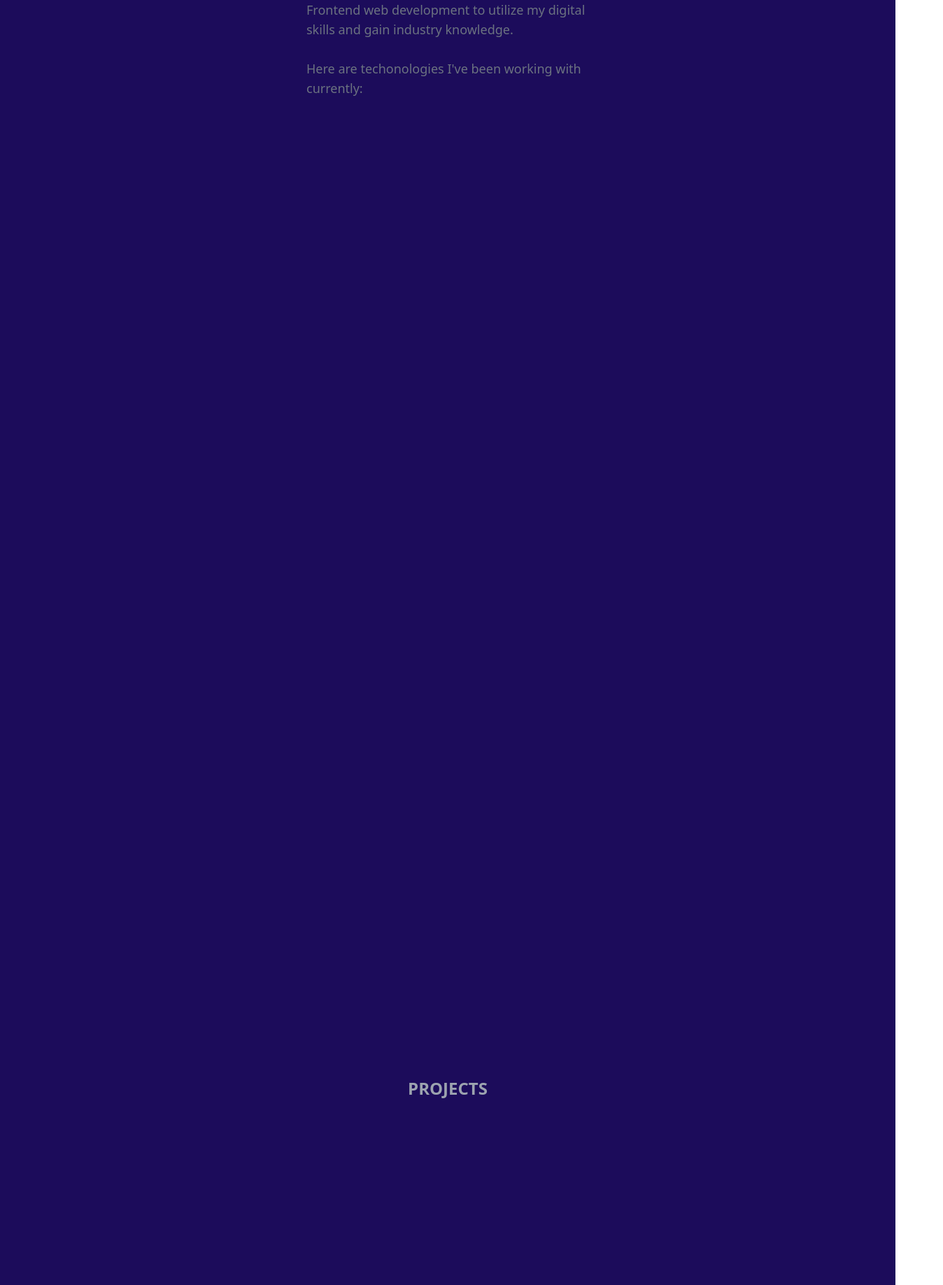
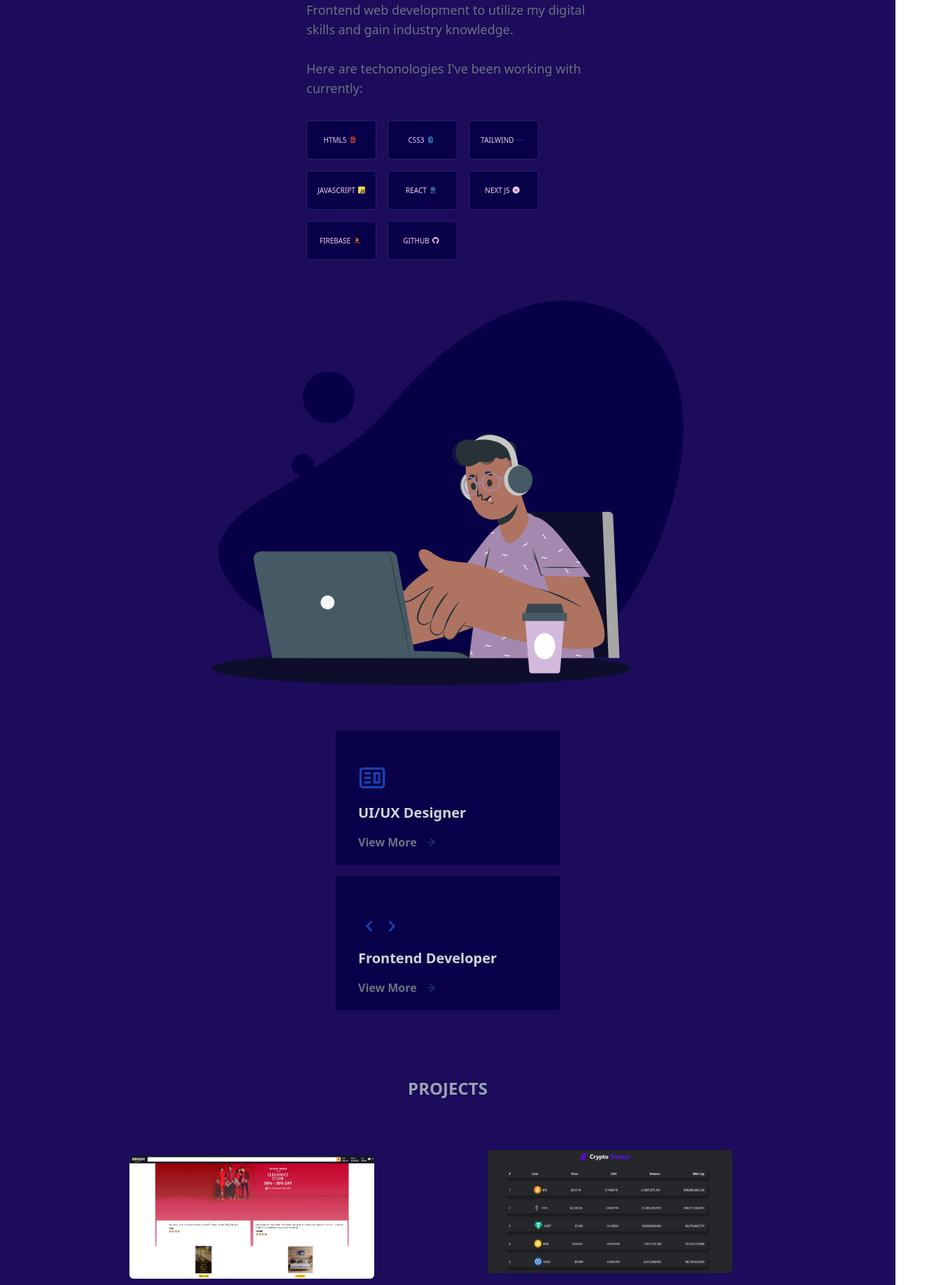
Before and after one commit to SUM-X-0604/my_portfolio, a React (Create React App) app: page / in a window 1280 px wide. Shown: the part 960-2797 px from the top of the page at 70% size, 1348 px wide, since content can reach past the window. Built offline with nearby package versions, Linux system fonts and the light colour scheme.

Commit message:
new animation

```diff
--- a/package.json
+++ b/package.json
@@ -13,6 +13,7 @@
     "react": "^18.1.0",
     "react-dom": "^18.1.0",
     "react-icons": "^4.3.1",
+    "react-reveal": "^1.2.2",
     "react-router-dom": "^6.3.0",
     "react-scripts": "5.0.1",
     "react-typed": "^1.2.0",
--- a/src/App.js
+++ b/src/App.js
@@ -8,8 +8,8 @@ import Offer from "./components/Offer";
 import Projects from "./components/Projects";
 import Services from "./components/Services";
 import Loader from "./components/Loader";
-import AOS from 'aos';
-import 'aos/dist/aos.css';
+// import AOS from 'aos';
+// import 'aos/dist/aos.css';
 
 
 function App() {
@@ -23,9 +23,9 @@ function App() {
     }, 1000);
   }, []);
 
-  useEffect(() => {
-    AOS.init();
-  }, [])
+  // useEffect(() => {
+  //   AOS.init();
+  // }, []);
 
   return (
     <>
@@ -35,7 +35,7 @@ function App() {
             <Loader />
           </div>
           :
-          <div className="bg-[#1C0C5B]">
+          <div className="bg-[#1C0C5B] w-[100%]">
             <NavBar />
             <Header />
             <About />
--- a/src/components/About.js
+++ b/src/components/About.js
@@ -4,7 +4,7 @@ import image from '../image/about.svg';
 
 const About = () => {
     return (
-        <>
+        <div>
             <section className='py-2 top-0'>
 
                 {/* heading */}
@@ -33,51 +33,51 @@ const About = () => {
                             {/* techs */}
                             <div className='flex justify-center'>
                                 <div className='tech py-8'>
-                                    <p data-aos="fade-right">HTML5
+                                    <p >HTML5
                                         <i className="devicon-html5-plain-wordmark colored px-1 ">
                                         </i>
                                     </p>
-                                    <p data-aos="fade-left">CSS3
+                                    <p >CSS3
                                         <i className="devicon-css3-plain-wordmark colored px-1">
                                         </i>
                                     </p>
-                                    <p data-aos="fade-right">TAILWIND
+                                    <p >TAILWIND
                                         <i className="devicon-tailwindcss-original-wordmark colored px-1">
                                         </i>
                                     </p>
-                                    <p data-aos="fade-left">JAVASCRIPT
+                                    <p >JAVASCRIPT
                                         <i className="devicon-javascript-plain colored px-1">
                                         </i>
                                     </p>
-                                    <p data-aos="fade-right">REACT
+                                    <p >REACT
                                         <i className="devicon-react-original-wordmark colored px-1">
                                         </i>
                                     </p>
-                                    <p data-aos="fade-left">NEXT JS
+                                    <p >NEXT JS
                                         <i className=" devicon-nextjs-original px-1">
                                         </i>
                                     </p>
-                                    <p data-aos="fade-right">FIREBASE
+                                    <p >FIREBASE
                                         <i className="devicon-firebase-plain-wordmark colored px-1 ">
                                         </i>
                                     </p>
-                                    <p data-aos="fade-left">GITHUB
+                                    <p >GITHUB
                                         <i className="devicon-github-original px-1">
                                         </i>
                                     </p>
                                 </div>
                             </div>
 
-                        </div>
-                    </div>
+                        </div >
+                    </div >
 
                     {/* Image */}
-                    <div data-aos="zoom-in" className='py-4 px-8'>
+                    <div className='py-4 px-8' >
                         <img src={image} alt="" />
-                    </div>
-                </div>
-            </section>
-        </>
+                    </div >
+                </div >
+            </section >
+        </div >
     )
 }
 
--- a/src/components/Contact.js
+++ b/src/components/Contact.js
@@ -3,63 +3,83 @@ import { UilPhone } from '@iconscout/react-unicons';
 import { AiOutlineMail } from 'react-icons/ai'
 import { BsWhatsapp } from 'react-icons/bs'
 import { GoLocation } from 'react-icons/go'
+import Fade from 'react-reveal/Fade';
+
+// import AOS from 'aos';
+// import 'aos/dist/aos.css';
 
 const Contact = () => {
+
+    // useEffect(() => {
+    //     AOS.init();
+    // }, []);
+
     return (
-        <div className='pt-16 pb-8 '>
+        <div className='w-[100%] pt-16 pb-8 '>
             {/* contact heading */}
+
             <div className='flex flex-col justify-center items-center'>
                 <h1 className='text-2xl font-bold text-gray-200'>Contact Me</h1>
                 <p className='text-md text-gray-500 font-semibold'>Get in touch</p>
             </div>
 
+
             <div className='py-8 px-4 flex flex-col items-start'>
 
                 {/* contact links 1st */}
                 <div className='flex  items-center px-4 pt-8'>
-                    <div className='pr-4' data-aos="fade-right">
+                    <Fade left>
+                        <div className='pr-4' >
                             <UilPhone className="h-8 w-10 text-blue-700" />
                         </div>
-                    <div className='leading-6' data-aos="fade-left">
+                        <div className='leading-6' >
                             <h1 className='text-xl font-bold text-gray-300'>Call Me</h1>
                             <p className='text-gray-500'>7999001618</p>
                         </div>
+                    </Fade>
                 </div>
                 {/*end contact links 1st */}
 
                 {/* contact links 2nd */}
                 <div className='flex items-center px-4 pt-8'>
-                    <div className='pr-4' data-aos="fade-right">
+                    <Fade right>
+                        <div className='pr-4' >
                             <AiOutlineMail className="h-8 w-10 text-blue-700" />
                         </div>
-                    <div className='leading-6' data-aos="fade-left">
+                        <div className='leading-6' >
                             <h1 className='text-xl font-bold text-gray-300'>Email</h1>
                             <p className='text-gray-500'>sumeet0604.sv@gmail.com</p>
                         </div>
+                    </Fade>
                 </div>
                 {/*end contact links 2nd */}
 
                 {/* contact links 3rd */}
                 <div className='flex items-center px-4 pt-8'>
-                    <div className='pr-4' data-aos="fade-right">
+                    <Fade left>
+
+                        <div className='pr-4' >
                             <BsWhatsapp className="h-8 w-10 text-blue-700" />
                         </div>
-                    <div className='leading-6' data-aos="fade-left">
+                        <div className='leading-6' >
                             <h1 className='text-xl font-bold text-gray-300'>Whatsapp</h1>
                             <p className='text-gray-500'>7999001618</p>
                         </div>
+                    </Fade>
                 </div>
                 {/*end contact links 3rd */}
 
                 {/* contact links 4th */}
                 <div className='flex items-center px-4 pt-8'>
-                    <div className='pr-4' data-aos="fade-right">
+                    <Fade right>
+                        <div className='pr-4' >
                             <GoLocation className="h-8 w-10 text-blue-700" />
                         </div>
-                    <div className='leading-6' data-aos="fade-left">
+                        <div className='leading-6' >
                             <h1 className='text-xl font-bold text-gray-300'>Location</h1>
                             <p className='text-gray-500'>Raipur(CG), India</p>
                         </div>
+                    </Fade>
                 </div>
                 {/*end contact links 4th */}
 
--- a/src/components/Header.js
+++ b/src/components/Header.js
@@ -1,7 +1,10 @@
-import React, { useEffect } from 'react';
+import React from 'react';
 import Typed from 'react-typed';
 import { FaTwitter, FaInstagramSquare } from 'react-icons/fa'
 import { AiFillLinkedin, AiFillGithub } from 'react-icons/ai';
+import Tada from 'react-reveal/Tada';
+import LightSpeed from 'react-reveal/LightSpeed';
+import HeadShake from 'react-reveal/HeadShake';
 
 
 const Header = () => {
@@ -17,13 +20,17 @@ const Header = () => {
                     {/* Text */}
                     <div className='flex flex-col items-center justify-center py-8'>
                         <div className='flex flex-col justify-center items-center'>
-                            <div data-aos="fade-right" className='text-xl font-semibold py-2 text-gray-500'>
+                            <div className='text-xl font-semibold py-2 text-gray-500'>
                                 <h1>Hii, My Name is</h1>
                             </div>
-                            <div data-aos="fade-left" className='text-4xl font-bold text-white pb-2'>
+
+                            <Tada>
+                                <div className='text-4xl font-bold text-white pb-2'>
                                     <h1>Sumit Verma</h1>
                                 </div>
-                            <div className='pb-2' data-aos="fade-down">
+                            </Tada>
+
+                            <div className='pb-2' >
                                 <h1 className='text-lg text-gray-500' >Frontend Developer</h1>
                             </div>
                             <div className='py-4 text-2xl font-semibold capitalize text-gray-400'>
@@ -35,16 +42,20 @@ const Header = () => {
                                 />
                             </div>
 
-                            <div data-aos="fade-up" className='text-center text-gray-500 px-2 pb-4 '>
+                            <div className='text-center text-gray-500 px-2 pb-4 '>
                                 <p>Innovative Front End Developer with good experience in maintaining and building web pages. I like to craft solid and scalable frontend products with great user experiences.</p>
                             </div>
                             <div className='flex flex-col text-gray-500'>
-                                <button data-aos="fade-right" className='header-button'>
+                                <LightSpeed left>
+                                    <button className='header-button'>
                                         Hire Me
                                     </button>
-                                <button data-aos="fade-left" className='header-button '>
+                                </LightSpeed>
+                                <LightSpeed right>
+                                    <button className='header-button '>
                                         View Resume
                                     </button>
+                                </LightSpeed>
                             </div>
                         </div>
                     </div>
--- a/src/components/NavBar.js
+++ b/src/components/NavBar.js
@@ -28,10 +28,10 @@ const Navbar = () => {
                 <div className="max-w-[1140px] m-auto flex justify-between items-center h-full  ">
 
                     {/* desktop view */}
-                    <div data-aos="fade-right">
+                    <div >
                         <h1 className="text-2xl font-bold cursor-pointer text-gray-200">SUMIT</h1>
                     </div>
-                    <div className="hidden sm:block " data-aos="fade-left">
+                    <div className="hidden sm:block " >
                         <ul className="flex text-gray-200 text-xl items-center space-x-6 font-semibold ">
                             <li
                                 className="navlink">Home
--- a/src/components/Offer.js
+++ b/src/components/Offer.js
@@ -3,8 +3,8 @@ import project from '../image/newproject.png'
 
 const Offer = () => {
     return (
-        <div className='h-full max-w-[800px] m-auto rounded-lg bg-[#100E1B]' data-aos="zoom-out-down">
-            <div className='flex flex-col items-center justify-center max-w-[90%] m-auto py-8 flex-wrap'>
+        <div className='h-full max-w-[800px] m-auto rounded-lg bg-[#100E1B]' >
+            <div className='flex flex-col items-center justify-center px-4 m-auto py-8 flex-wrap'>
                 {/* left */}
                 <div className=' flex flex-col justify-center items-center'>
                     <h1 className='text-gray-400 font-bold text-xl'>You Have a new project?</h1>
--- a/src/components/Projects.js
+++ b/src/components/Projects.js
@@ -27,7 +27,7 @@ const Projects = () => {
                         {/* image */}
                         <div className='flex flex-col items-center justify-center '>
                             <a href='/'>
-                                <img src={amazon} alt="" className='h-44 w-[350px] rounded-md bg-cover bg-no-repeat flex-grow' data-aos="fade-left" />
+                                <img src={amazon} alt="" className='h-44 w-[350px] rounded-md bg-cover bg-no-repeat flex-grow' />
                             </a>
                             {/* h1 */}
                             <span className='pt-8 font-bold text-gray-500 text-2xl'>AMAZON CLONE</span>
@@ -49,7 +49,7 @@ const Projects = () => {
                         <div className='flex flex-col items-center justify-center '>
                             <a href='/'>
                                 <img src={crypto} alt="" className='h-44 w-[350px] rounded-md bg-cover bg-no-repeat flex-grow'
-                                    data-aos="fade-right" />
+                                />
                             </a>
                             {/* h1 */}
                             <span className='pt-8 font-bold text-gray-500 text-2xl'>CRYPTO TRACKER</span>
@@ -71,7 +71,7 @@ const Projects = () => {
                         {/* image */}
                         <div className='flex flex-col items-center justify-center py-8 '>
                             <a href='/'>
-                                <img src={college} alt="" className='h-44 w-[350px] rounded-md bg-cover bg-no-repeat flex-grow' data-aos="fade-left" />
+                                <img src={college} alt="" className='h-44 w-[350px] rounded-md bg-cover bg-no-repeat flex-grow' />
                             </a>
                             {/* h1 */}
                             <span className='pt-8 font-bold text-gray-500 text-2xl'>COLLEGE WEBSITE</span>
@@ -92,7 +92,7 @@ const Projects = () => {
                         {/* image */}
                         <div className='flex flex-col items-center justify-center '>
                             <a href='/'>
-                                <img src={game} alt="" className='h-44 w-[350px] rounded-md bg-cover bg-no-repeat flex-grow' data-aos="fade-right" />
+                                <img src={game} alt="" className='h-44 w-[350px] rounded-md bg-cover bg-no-repeat flex-grow' />
                             </a>
                             {/* h1 */}
                             <span className='pt-8 font-bold text-gray-500 text-2xl'>NUMBER GAME</span>
--- a/src/components/Services.js
+++ b/src/components/Services.js
@@ -21,7 +21,7 @@ const Services = () => {
 
     return (
         <div className='py-10 flex flex-col flex-grow justify-center items-center'>
-            <div className='h-48 w-80 bg-[#080047F5] mx-auto' data-aos="fade-right">
+            <div className='h-48 w-80 bg-[#080047F5] mx-auto' >
                 <div className='flex flex-col items-left pl-8 pt-12'>
                     <CgWebsite className='h-10 w-10 text-blue-800 ' />
                     <h1 className='pt-4 pb-2 text-xl font-semibold text-gray-300'>UI/UX Designer</h1>
@@ -34,7 +34,7 @@ const Services = () => {
             </div>
 
             <div className='py-4'>
-                <div className='h-48 w-80 bg-[#080047F5] mx-auto' data-aos="fade-left">
+                <div className='h-48 w-80 bg-[#080047F5] mx-auto' >
                     <div className='flex flex-col items-left pl-8 pt-10'>
                         <div className='flex'>
                             <MdKeyboardArrowLeft className='h-16 w-8 text-blue-800 ' />
```
Also changed, not shown: 1 other file (tests, documents, lock files or other folders). Lines whose indentation alone changed are shown as unchanged.
